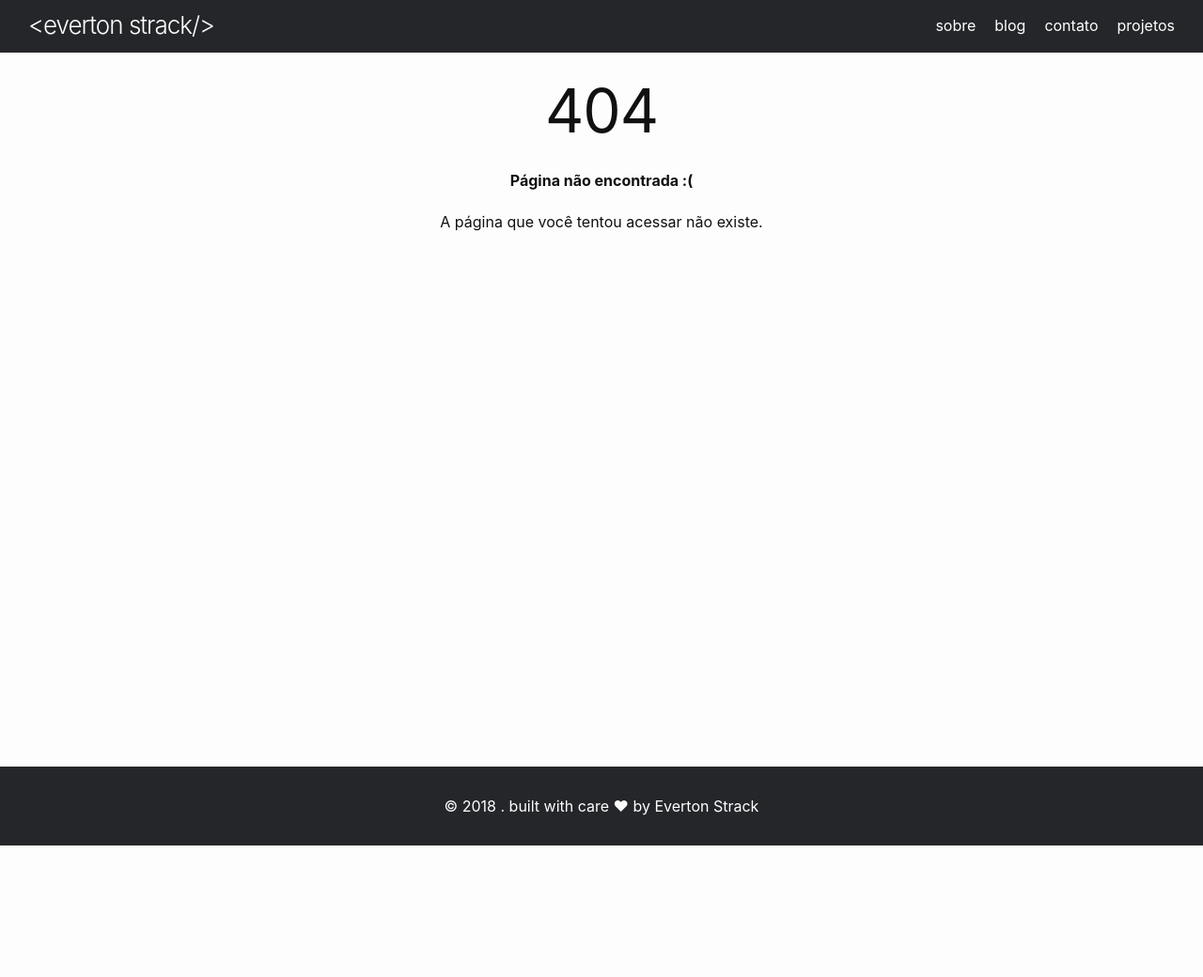
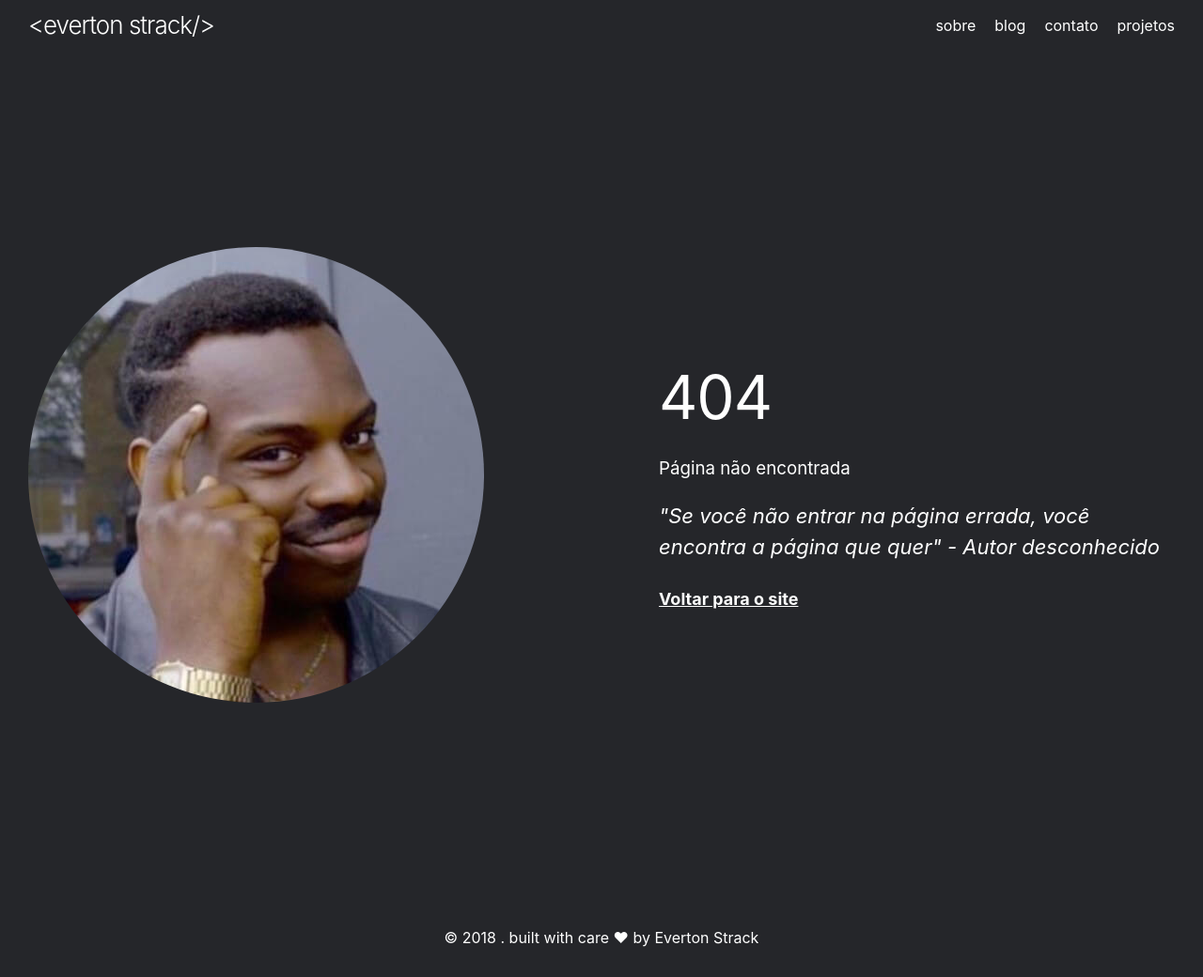
Before and after one commit to evertonstrack/blog.evertonstrack.com.br, a Jekyll site: the page built from 404.html, in a window 1280 px wide. Shown: the whole page at 94% size. Built offline with Jekyll 4.4.1, drawn with Linux system fonts in a browser that asks for light colours; before the commit the page ends 900 px from its top, so only the background shows below that.

Commit message:
#19 404 page customized

```diff
--- a/404.html
+++ b/404.html
@@ -14,11 +14,70 @@ layout: default
     line-height: 1;
     letter-spacing: -1px;
   }
+
+  body{
+    background-color: #25262a;
+  }
+
+  .section-404{
+    background-color: #25262a;
+    color: #FFF;
+    display: flex;
+    align-items: center;
+  }
+  .section-404 .wrap{
+    display: flex;
+    align-items: center;
+    justify-content: space-between;
+  }
+
+  .section-404 img{ max-width: 50%; }
+  .section-404 .text{
+    float: right;
+    max-width: 45%;
+  }
+
+  .section-404 .text em{ font-size: 22px; }
+  .section-404 .text p{
+    font-size: 18px;
+    margin-bottom: 25px;
+  }
+  .section-404 .text a{
+    color: #FFF;
+    font-size: 18px;
+    font-weight: bold;
+    text-decoration: underline;
+  }
+
+  @media screen and (max-width: 768px) {
+    .section-404{
+      min-height: auto;
+      padding-top: 50px;
+    }
+    .section-404 .wrap{
+      flex-direction: column;
+      text-align: center;
+    }
+    .section-404 .text,
+    .section-404 img{
+      max-width: 90%;
+    }
+  }
+
 </style>
 
-<div class="container">
-  <h1>404</h1>
+<section class="section section-full section-404 clearfix">
+  <div class="wrap">
+<!-- <div class="container"> -->
 
-  <p><strong>Página não encontrada :(</strong></p>
-  <p>A página que você tentou acessar não existe.</p>
-</div>
+    <img src="/assets/images/404.jpg" alt="Página não encontrada" class="round left" />
+
+    <div class="text">
+      <h1>404</h1>
+      <h3>Página não encontrada</h3>
+      <p><em>"Se você não entrar na página errada, você encontra a página que quer" - Autor desconhecido</em></p>
+      <a href="/">Voltar para o site</a>
+    </div>
+
+  </div>
+</section>
--- a/_config.yml
+++ b/_config.yml
@@ -28,6 +28,7 @@ show_excerpts: false
 
 files_to_cache:
 - '/assets/all.css'
+- '/assets/images/404.jpg'
 
 pages_to_cache:
   - '/'
@@ -35,6 +36,7 @@ pages_to_cache:
   - '/blog/'
   - '/contato/'
   - '/projetos/'
+  - /404/
 
 # Include from processing.
 include: ["_redirects",
```
Also changed, not shown: assets/images/404.jpg (added).
